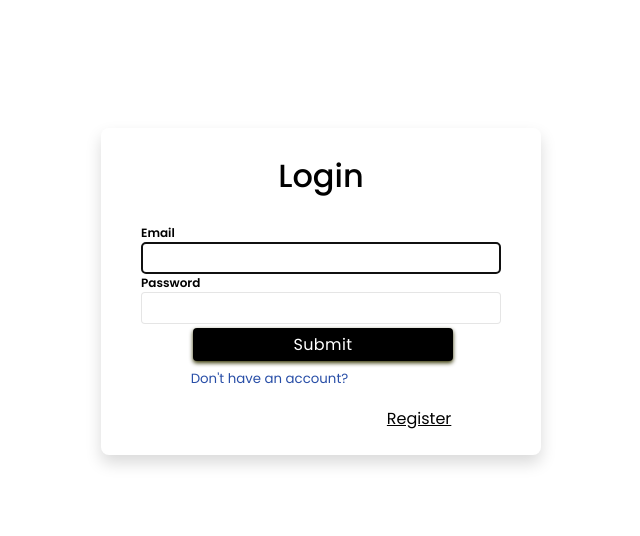
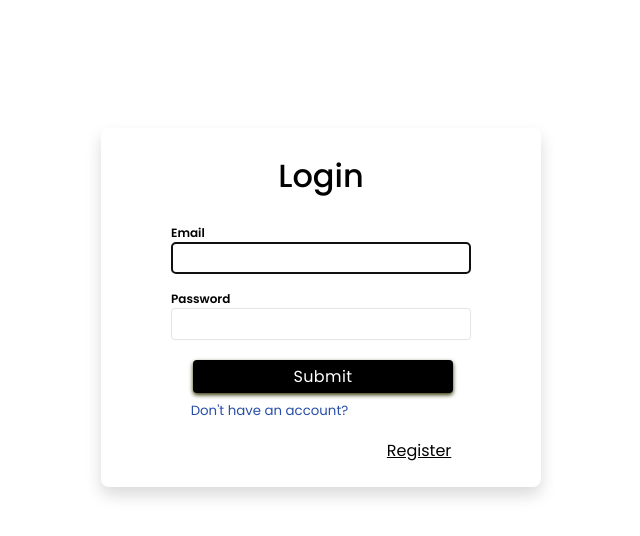
Before and after one commit to spectr-e/react-projects, a React (Vite) app: page / in a window 1280 px wide. Shown: the top 536 px of the page, without its empty margins (105-745 px from the left). Built offline with nearby package versions, Linux system fonts and the light colour scheme.

Commit message:
style(FormComp): Change the width and margin of the input fields

```diff
--- a/src/components/Form.jsx
+++ b/src/components/Form.jsx
@@ -19,11 +19,11 @@ const Form = ({
     padding: '8px 12px',
     fontSize: '12px',
     borderRadius: '4px',
-    width: 360,
+    width: 300,
   }
   return (
-    <div className='dsf flex-column'>
-      <label htmlFor={labelFor} className='font-semibold font-sm '>
+    <div className='dsf flex-column mb-1'>
+      <label htmlFor={labelFor} className='font-semibold font-sm'>
         {labelText}
       </label>
       <input
```
